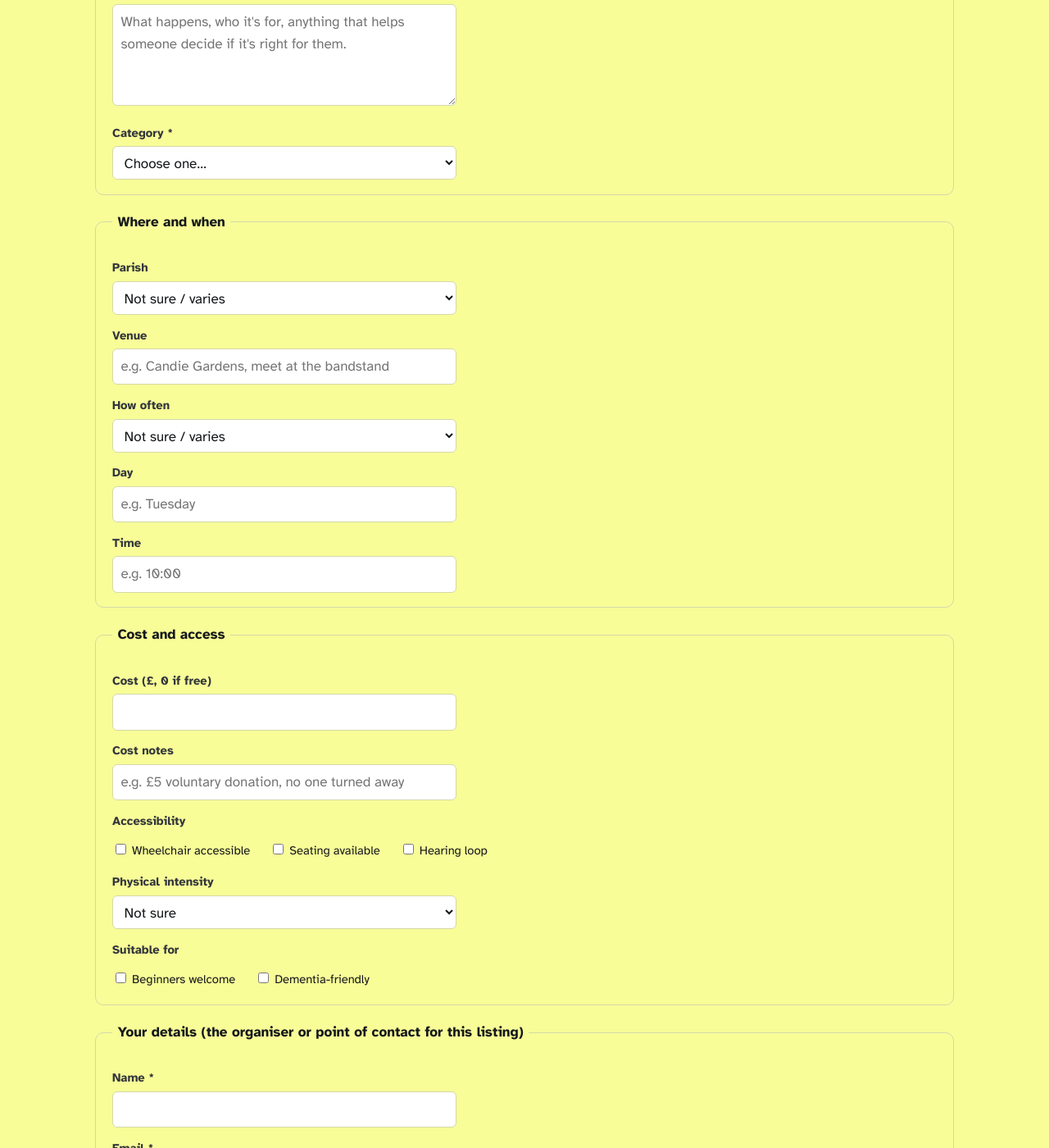
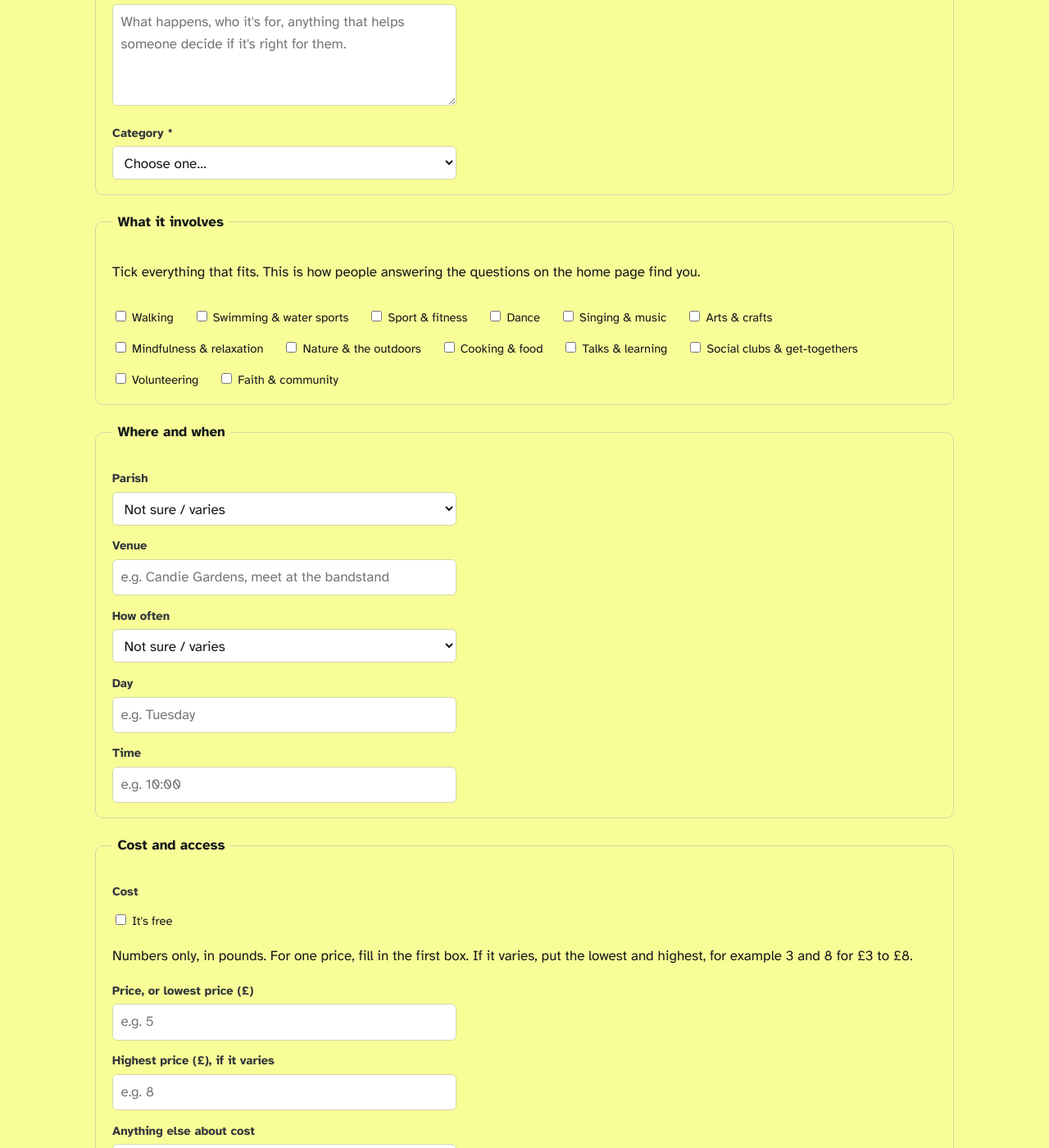
Before and after one commit to active-seniors/active-seniors.github.io, a Jekyll site: the page built from submit.md, in a window 1280 px wide and 1400 px high, scrolled down 724 px. Shown: the whole window at 82% size. Built offline with Jekyll 4.4.1, drawn with Linux system fonts in a browser that asks for light colours; some of the changed text lies outside the part shown.

Commit message:
Submit form: interest checkboxes, clearer cost with price ranges, organiser tick box
Price boxes accept '£5' and refuse anything they can't read instead of
silently sending nothing. Cards, listing pages and the print list show
cost.amount_max as a range (e.g. £3–£8).

Needs the matching submission worker change (orchestration) deployed first.

Co-Authored-By: Claude Opus 5.5 <noreply@anthropic.com>
Claude-Session: https://claude.ai/code/session_01AumRmWkicfMX1Y7C5fLeSN

```diff
--- a/_layouts/listing.html
+++ b/_layouts/listing.html
@@ -112,10 +112,10 @@ layout: default
     <p>
       <strong>Cost</strong>
       <span>
-        {% if page.cost.amount == 0 %}
+        {% if page.cost.amount == 0 and page.cost.amount_max == nil %}
           Free
         {% elsif page.cost.amount %}
-          {% include price.html value=page.cost.amount %}{% if page.cost.currency and page.cost.currency != "GBP" %} {{ page.cost.currency }}{% endif %}
+          {% include price.html value=page.cost.amount %}{% if page.cost.amount_max %}–{% include price.html value=page.cost.amount_max %}{% endif %}{% if page.cost.currency and page.cost.currency != "GBP" %} {{ page.cost.currency }}{% endif %}
         {% elsif page.cost.notes and page.cost.notes != "" %}
           {{ page.cost.notes }}
         {% else %}
--- a/submit.md
+++ b/submit.md
@@ -41,6 +41,13 @@ permalink: /submit/
   </fieldset>
 
   <fieldset>
+    <legend>What it involves</legend>
+    <p class="meta">Tick everything that fits. This is how people answering the questions on the home page find you.</p>
+    {% for pair in site.data.tag_labels %}{% unless pair[0] == "beginners-welcome" or pair[0] == "online-option" or pair[0] == "dementia-friendly" or pair[0] == "carer-and-companion-welcome" %}
+    <label class="checkbox-inline"><input type="checkbox" name="tags" value="{{ pair[0] }}"> {{ pair[1] }}</label>{% endunless %}{% endfor %}
+  </fieldset>
+
+  <fieldset>
     <legend>Where and when</legend>
 
     <label for="parish">Parish</label>
@@ -73,10 +80,17 @@ permalink: /submit/
   <fieldset>
     <legend>Cost and access</legend>
 
-    <label for="cost_amount">Cost (£, 0 if free)</label>
-    <input type="number" id="cost_amount" name="cost_amount" min="0" step="0.01">
+    <label>Cost</label>
+    <label class="checkbox-inline"><input type="checkbox" id="cost_free" name="cost_free"> It's free</label>
+    <p class="meta" id="cost-hint">Numbers only, in pounds. For one price, fill in the first box. If it varies, put the lowest and highest, for example 3 and 8 for £3 to £8.</p>
+    <div class="cost-range">
+      <label for="cost_amount">Price, or lowest price (£)</label>
+      <input type="text" inputmode="decimal" id="cost_amount" name="cost_amount" placeholder="e.g. 5" aria-describedby="cost-hint">
+      <label for="cost_amount_max">Highest price (£), if it varies</label>
+      <input type="text" inputmode="decimal" id="cost_amount_max" name="cost_amount_max" placeholder="e.g. 8" aria-describedby="cost-hint">
+    </div>
 
-    <label for="cost_notes">Cost notes</label>
+    <label for="cost_notes">Anything else about cost</label>
     <input type="text" id="cost_notes" name="cost_notes" placeholder="e.g. £5 voluntary donation, no one turned away">
 
     <label>Accessibility</label>
@@ -112,6 +126,9 @@ permalink: /submit/
 
     <label for="organiser_website">Website</label>
     <input type="url" id="organiser_website" name="organiser_website">
+
+    <label class="checkbox-inline"><input type="checkbox" id="is_organiser" name="is_organiser"> I run or help organise this activity</label>
+    <p class="meta">Tick this if you're the organiser, so the listing can show as confirmed by the organiser. We check before it goes live.</p>
   </fieldset>
 
   <fieldset>
@@ -159,6 +183,23 @@ permalink: /submit/
       return;
     }
 
+    // Prices: accept "5", "£5", "5.50"; refuse anything else rather than
+    // silently sending nothing.
+    function money(input) {
+      var v = input.value.replace(/[£,\s]/g, '');
+      if (v === '') return '';
+      return /^\d+(\.\d{1,2})?$/.test(v) ? v : null;
+    }
+    var costFree = form.cost_free.checked;
+    var costAmount = costFree ? '' : money(form.cost_amount);
+    var costMax = costFree ? '' : money(form.cost_amount_max);
+    if (costAmount === null || costMax === null) {
+      statusEl.className = 'error';
+      statusEl.textContent = 'Please enter prices as numbers only, for example 5 or 3.50. Put anything else in "Anything else about cost".';
+      (costAmount === null ? form.cost_amount : form.cost_amount_max).focus();
+      return;
+    }
+
     if (!endpoint) {
       statusEl.className = 'error';
       statusEl.textContent = 'This form isn\'t connected yet — see the notice above.';
@@ -184,6 +228,7 @@ permalink: /submit/
       organiser_email: form.organiser_email.value,
       organiser_phone: form.organiser_phone.value,
       organiser_website: form.organiser_website.value,
+      is_organiser: form.is_organiser.checked,
       notes: form.notes.value,
       human_check: form.human_check.value,
       website_confirm: form.website_confirm.value
```
Also changed, not shown: other parts of submit.md (+11 -1 lines), index.md (+2 -2 lines), print-list.md (+2 -2 lines).
